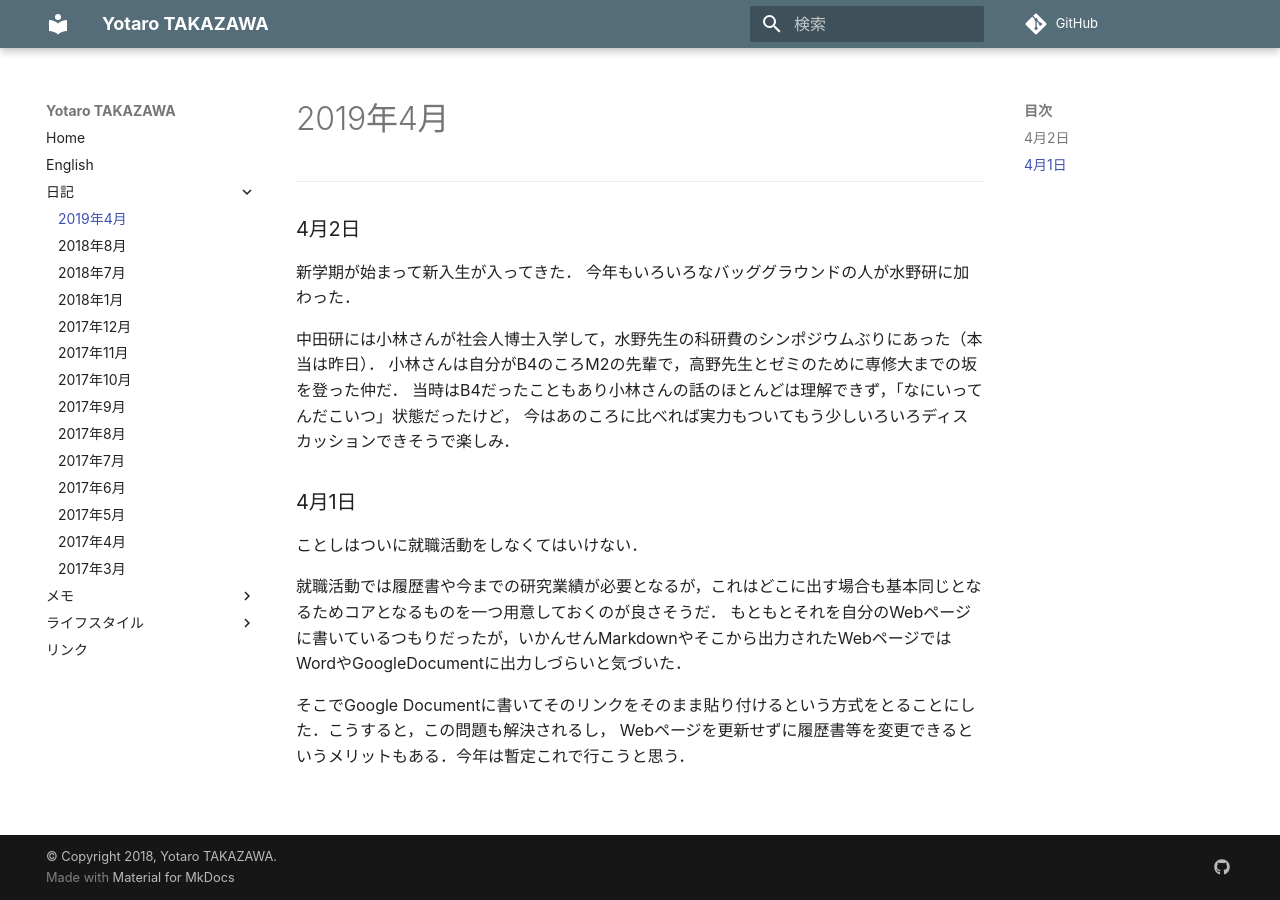
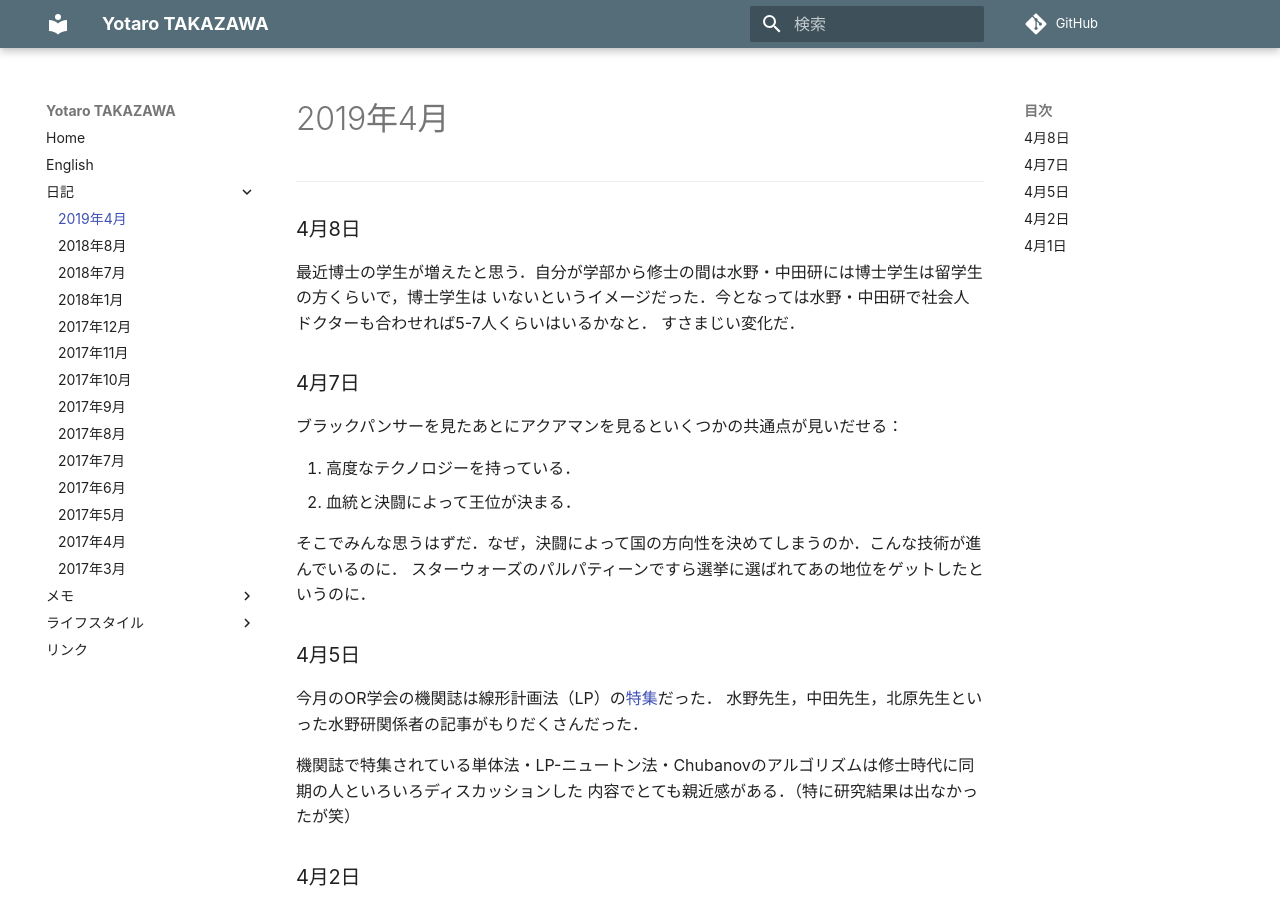
Before and after one commit to takazawa/takazawa.github.io, an MkDocs documentation site: the page built from docs/diary/2019/diary_201904.md, in a window 1280 px wide and 900 px high. Built offline with MkDocs 1.6.1 and Material for MkDocs 9.7.7, drawn with Linux system fonts in a browser that asks for light colours; comment, search, counter and statistics services are not loaded; old or Windows-style settings are respelled for this version of MkDocs.

Commit message:
add new entories

```diff
--- a/docs/diary/2019/diary_201904.md
+++ b/docs/diary/2019/diary_201904.md
@@ -1,6 +1,32 @@
 # 2019年4月
 
 --------------------------------------------------------------------------------
+
+### 4月8日
+
+最近博士の学生が増えたと思う．自分が学部から修士の間は水野・中田研には博士学生は留学生の方くらいで，博士学生は
+いないというイメージだった．今となっては水野・中田研で社会人ドクターも合わせれば5-7人くらいはいるかなと．
+すさまじい変化だ．
+
+### 4月7日
+
+ブラックパンサーを見たあとにアクアマンを見るといくつかの共通点が見いだせる：
+
+1. 高度なテクノロジーを持っている．
+1. 血統と決闘によって王位が決まる．
+
+そこでみんな思うはずだ．なぜ，決闘によって国の方向性を決めてしまうのか．こんな技術が進んでいるのに．
+スターウォーズのパルパティーンですら選挙に選ばれてあの地位をゲットしたというのに．
+
+
+### 4月5日
+
+今月のOR学会の機関誌は線形計画法（LP）の[特集](http://www.orsj.or.jp/e-library/elcorsj.html)だった．
+水野先生，中田先生，北原先生といった水野研関係者の記事がもりだくさんだった．
+
+機関誌で特集されている単体法・LP-ニュートン法・Chubanovのアルゴリズムは修士時代に同期の人といろいろディスカッションした
+内容でとても親近感がある．（特に研究結果は出なかったが笑）
+
 
 ### 4月2日
 
```
Also changed, not shown: 1 other file.
